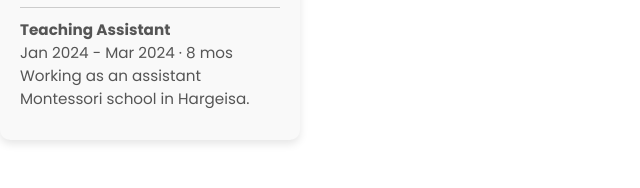
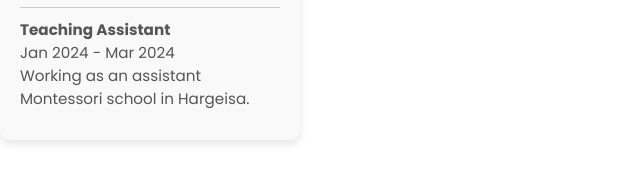
Before and after one commit to kmaam/Najma-Ibrahim-, a plain HTML site: page index.html in a window 1280 px wide. Shown: the part 2819-3007 px from the top of the page, 0-640 px from the left. Drawn offline with nearby package versions, Linux system fonts and the light colour scheme.

Commit message:
first commit222

```diff
--- a/index.html
+++ b/index.html
@@ -253,7 +253,7 @@ Contact : Sophia La Point is Community Education Coordinator - slapoint@abaarsos
 
                             <hr style="border: none; border-top: 1px solid #ccc; margin: 10px 0;">
 
-                            <p style="font-size: 0.95em; color: #555; margin: 10px 0;"><strong>Teaching Assistant</strong><br>Jan 2024 - Mar 2024 · 8 mos<br>Working as an assistant Montessori school in Hargeisa.</p>
+                            <p style="font-size: 0.95em; color: #555; margin: 10px 0;"><strong>Teaching Assistant</strong><br>Jan 2024 - Mar 2024 <br>Working as an assistant Montessori school in Hargeisa.</p>
 
                         </div>
 
```
